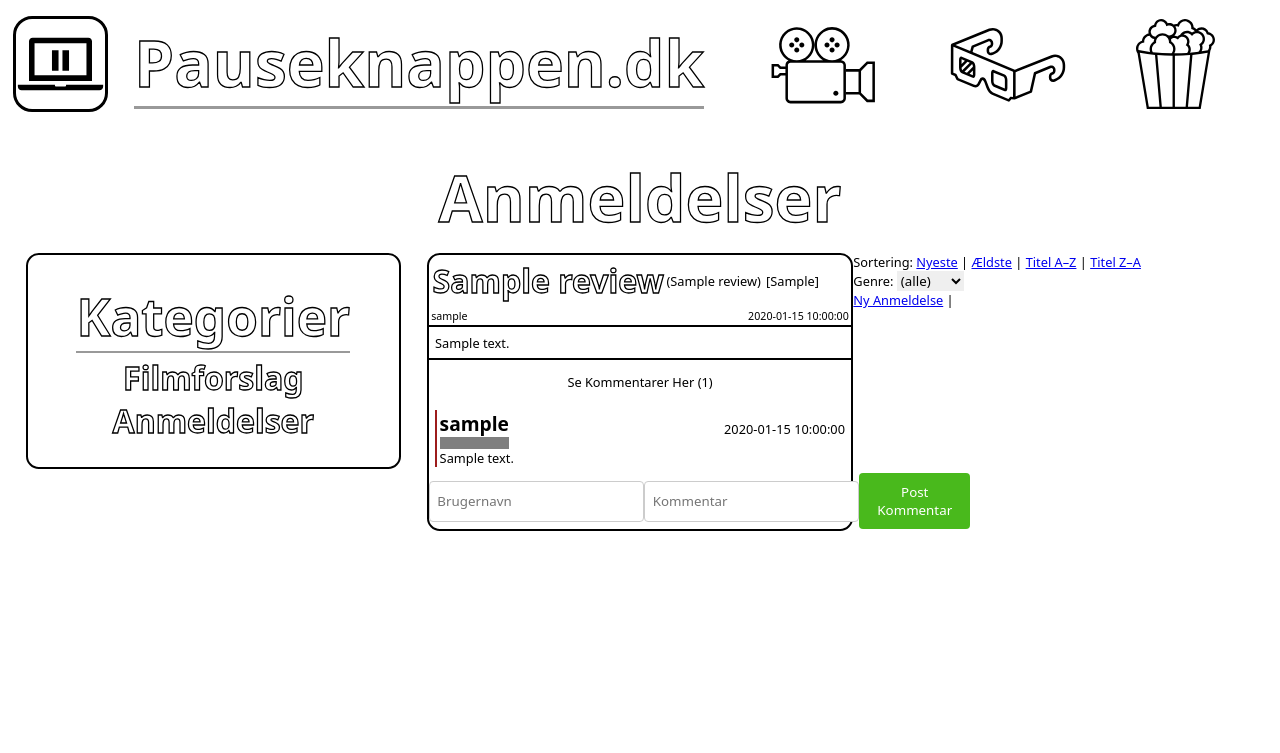
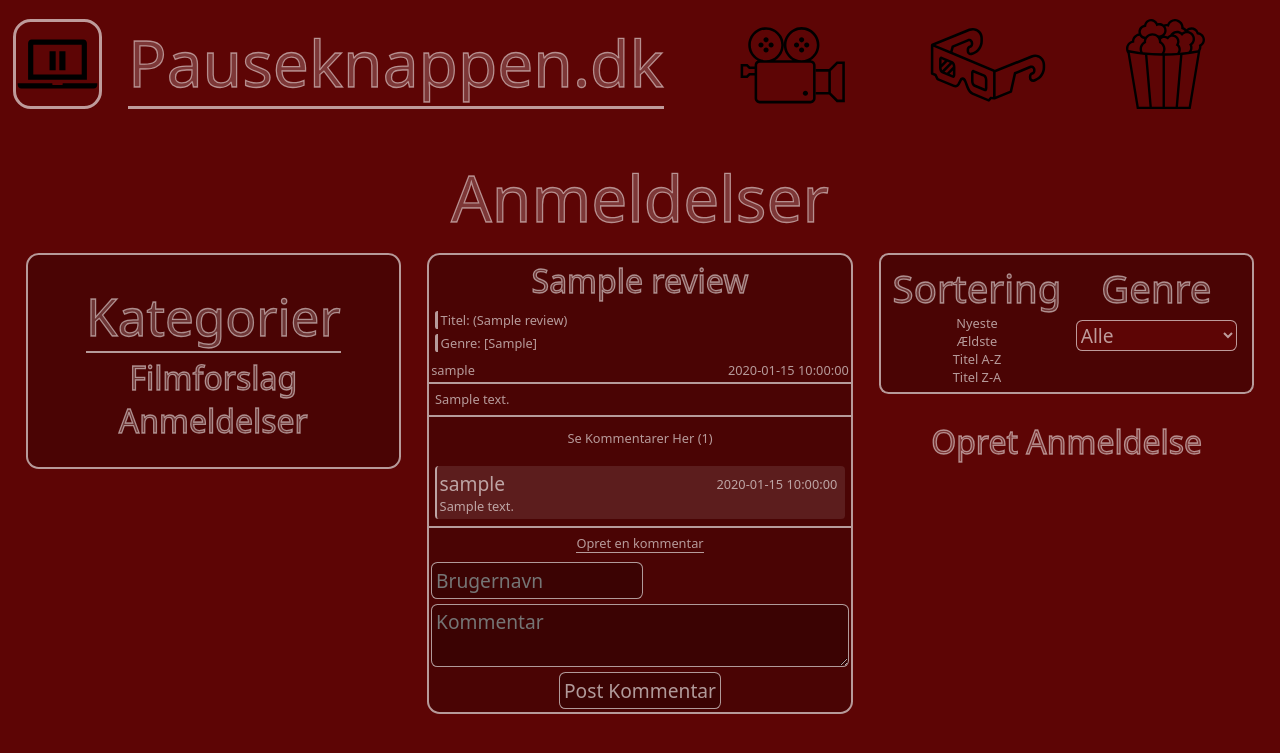
Before and after one commit to BenLikeNuggets/Forum-Projekt, a PHP site: page /pages/Anmeldelser.php in a window 1280 px wide, after a click that opens the changed part. Shown: the top 753 px of the page. Run offline with PHP 8.4, Linux system fonts and the light colour scheme; tables that the repository leaves empty or names only in its code hold one stand-in row (values such as "Sample post"); data that the repository does not hold is empty.

Commit message:
Færddigjorte Produkt

```diff
--- a/assets/stylesheets/main.css
+++ b/assets/stylesheets/main.css
@@ -2,18 +2,26 @@
 /* RESET */
 /* ============================= */
 
-/* RESET BOX */
+/* RESET GENERAL */
 * {
+  box-sizing: border-box;
   border: 0;
   margin: 0;
   padding: 0;
+  outline: none;
 
-  overflow-wrap: break-word;  /* modern & recommended */
-  word-break: normal;         /* optional fallback */
-  white-space: normal;        /* make sure it can wrap */
+  color: inherit;
+  font: inherit;
+  background: none;
+  text-align: inherit;
+  text-align-last: inherit;
+
+  list-style-position: inside;
+  border-color: var(--border-color) !important;
 }
 
 /* RESET LINK */
+html {
   .reset-link {
     display: flex;
     align-items: center;
@@ -26,8 +34,9 @@
     color: inherit;
   }
 
-.reset-link {
-  cursor: pointer;
+  .reset-link:hover {
+    color: rgb(255, 255, 255, 0.5);
+  }
 }
 
 /* RESET SUMMARY */
@@ -36,10 +45,28 @@ summary {
   justify-content: center;
 }
 
+/* DEFAULT HEADERS */
 h1, h2, h3, h4 {
-  color: transparent !important;
-  border-color: rgb(0, 0, 0, 0.4) !important;
-  -webkit-text-stroke: 0.1vw rgba(0, 0, 0, 1);
+  color: var(--f-overskrift);
+  border-color: rgb(0, 0, 0, 0.4);
+  -webkit-text-stroke: 0.1vw var(--f-overskrift-outline);
+}
+
+/* DEFAULT TEXT */
+* {
+  font-family: var(--font-body);
+  overflow-wrap: break-word;  /* modern & recommended */
+  word-break: normal;         /* optional fallback */
+  white-space: normal;        /* make sure it can wrap */
+
+  color: var(--f-opslag-tekst);
+}
+
+/* DEFAULT IMG */
+img {
+  max-width: 100%;
+  height: auto;
+  object-fit: contain;
 }
 
 /* ============================= */
@@ -48,12 +75,15 @@ h1, h2, h3, h4 {
 
 :root {
   /* Accent Colors */
-  /* --f-opslag-bg: #0c090c;
-  --f-kommentar-bg: ;
-  --f-opslag-tekst: #fafaf8;
-  --f-overskrift: ;
-  --f-main-bg: #530003;
-  --f-containere: ; */
+  --f-main-bg: #5d0505;
+
+  --f-containere: rgb(0, 0, 0, 0.2);
+
+  --f-opslag-tekst: rgb(255, 255, 255, 0.6);
+  --f-overskrift: rgb(255, 255, 255, 0.2);
+  --f-overskrift-outline: rgb(255, 255, 255, 0.5);
+
+  --border-color: rgb(255, 255, 255, 0.6);
 
   /* Typography */
   --rem-size: 16px;
@@ -65,15 +95,14 @@ html {
   background-color: var(--f-main-bg);
 }
 
-img {
-  max-width: 100%;
-  height: auto;
-  object-fit: contain;
-}
-
 body {
   display: flex;
   flex-direction: column;
+}
+
+
+a:hover {
+  color:rgb(0, 0, 0, 0.4);
 }
 
 /* ============================= */
@@ -87,6 +116,8 @@ body {
   align-items: center;
   height: 10vw;
   margin-bottom: 1vw;
+
+  background-color: var();
 
   .logoContainer {
     height: auto;
@@ -107,7 +138,6 @@ body {
 
   h1 {
     font-size: 5vw;
-    color: var(--f-overskrift);
     border-bottom: 0.3vw solid black;
     margin-left: 1vw;
   }
@@ -204,6 +234,7 @@ html {
     align-content: stretch;
     justify-content: center;
     flex-direction: column;
+
     width: 33%;
   }
 
@@ -212,7 +243,6 @@ html {
     justify-content: center;
   }
 
-  /* === Oplæg Opstilling === */
   .forum__title {
     display: flex;
     justify-self: center;
@@ -222,16 +252,6 @@ html {
     margin-top: 1vw;
   }
 
-  .forum__filter {
-    display: flex;
-    background-color: var(--f-opslag-bg);
-    padding: 0.5vw;
-    border-radius: 6px;
-    margin-bottom: 12px;
-    color: var(--f-opslag-tekst);
-  }
-
-  /* THREAD */
   .thread {
     display: flex;
     flex-direction: column;
@@ -239,9 +259,11 @@ html {
     margin-bottom: 0.5vw;
     border: 0.2vw solid black;
     border-radius: 1vw;
+    background-color: var(--f-containere);
 
     .thread__header {
       display: flex;
+      flex-direction: column;
 
       padding: 0.3vw;
     }
@@ -250,6 +272,9 @@ html {
       display: flex;
       justify-content: center;
 
+      margin-bottom: 0.5vw;
+
+      text-align: center;
       font-size: 2.5vw;
     }
 
@@ -257,8 +282,12 @@ html {
       display: flex;
       align-items: center;
 
+      margin: 0.2vw;
+      border-left: solid;
+      border-radius: 0.2vw;
+      padding-left: 0.2vw;
+
       font-size: 1vw;
-      margin: 0.2vw;
     }
 
     .thread__meta {
@@ -277,6 +306,7 @@ html {
   }
 
   .comment__container {
+
     .comment__summary {
       padding: 1vw;
       font-size: 1vw;
@@ -288,8 +318,12 @@ html {
       flex-direction: column;
 
       margin: 0.5vw;
-      border-left: 0.2vw solid rgb(157, 28, 28);
+      padding: 0.3vw;
       padding-left: 0.2vw;
+
+      border: 0.2vw;
+      border-left: solid 0.2vw;
+      border-radius: 0.3vw;
 
       background: rgba(255,255,255,0.1);
       backdrop-filter: blur(1px);
@@ -304,33 +338,236 @@ html {
     .comment__username {
       display: inline-flex;
       font-size: 1.5vw;
-      border-bottom: 1vw rgba(0, 0, 0, 0.5) solid;
     }
 
     .comment__date {
       display: inline-flex;
       align-items: center;
+
+      margin-right: 0.3vw;
     }
 
     .comment__text {
       display: flex;
       width: 100%;
     }
+
+    .comment__empty {
+      display: flex;
+      align-self: center;
+      justify-self: center;
+
+      font-size: 2vw;
+    }
   }
 
   .form__container {
     display: flex;
+    justify-content: center;
+    flex-direction: column;
 
-    .form__input {
+    width: 100%;
+
+    border-top: solid black 0.2vw;
+
+    .form__header {
       display: flex;
+      align-self: center;
 
+      border-bottom: 0.1vw solid black;
+      margin: 0.5vw;
+    }
+
+    .form__username, .form__comment, .form__button {
+      border-radius: 0.5vw;
+      border: black solid 0.1vw;
+
+      font-size: 1.5vw;
+
+      padding: 0.3vw;
+      margin: 0.2vw;
+    }
+
+    .form__username {
+      display: flex;
+      flex-grow: 0;
+      justify-content: center;
+      justify-self: center;
+
+      width: 50%;
+
+      background-color: var(--f-containere);
+    }
+
+    .form__comment {
+      display: flex;
+      justify-content: center;
+      justify-self: center;
+
+      resize: vertical;
+      min-height: 2vw;
+      max-height: 10vw;
+
+      background-color: var(--f-containere);
     }
 
     .form__button {
       display: flex;
+      align-self: center;
+      justify-content: center;
+
+      background-color: var(--f-containere);
+
+
+    }
+    .form__button:hover {
+      background-color: rgba(255,255,255,0.4);
+    }
   }
 
+  .filter {
+    display: flex;
+    justify-content: center;
+    justify-self: center;
 
+    padding: 0.5vw;
+    margin: 2vw;
+    margin-top: 0;
+    border: solid black 0.2vw;
+    border-radius: 0.75vw;
+
+    background-color: var(--f-containere);
+    color: var(--f-opslag-tekst);
+
+    .filter__group {
+    display: flex;
+    flex-direction: column;
+    align-items: center;
+
+    width: 50%;
+  }
+
+  .filter__label {
+    display: flex;
+    justify-content: center;
+
+    font-size: 3vw;
+  }
+
+  .filter__select {
+    background-color: var(--f-main-bg);
+    color: var(--f-opslag-tekst);
+
+    width: 90%;
+    font-size: 1.5vw;
+
+    margin-top: 0.5vw;
+    border: solid 0.1vw;
+    border-radius: 0.5vw;
+  }
+  }
+
+  .forum__opret-opslag {
+    display: flex;
+    justify-self: center;
+    align-self: center;
+
+    font-size: 2.5vw;
+  }
+}
+
+html {
+  .form {
+    display: flex;
+    align-items: center;
+    justify-content: center;
+  }
+
+  .form__wrapper {
+    display: flex;
+    flex-direction: column;
+    align-items: center;
+
+    border: solid 0.3vw;
+    border-radius: 1vw;
+    padding: 1vw;
+    margin: 5vw;
+
+    background-color: var(--f-containere);
+  }
+
+  .form__title {
+    text-align: center;
+    font-size: 4vw;
+    margin-bottom: 2vw;
+  }
+
+  .form__error {
+    color: red;
+    margin-bottom: 1vw;
+  }
+
+  .form__body {
+    width: 100%;
+    display: flex;
+    flex-direction: column;
+  }
+
+  .form__label {
+    display: block;
+    text-align: left;
+    margin-bottom: 1vw;
+  }
+
+  .form__input, .form__textarea {
+    box-sizing: border-box;
+    width: 100%;
+    padding: 0.6vw;
+    margin-top: 0.5vw;
+    border: 0.1vw solid ;
+    border-radius: 0.5vw;
+
+    background-color: var(--f-containere);
+    color: var(--f-opslag-tekst);
+  }
+
+  .form__textarea {
+    resize: vertical;
+    min-height: 2vw;
+  }
+
+  .form__actions {
+    display: flex;
+    justify-content: center;
+    margin-top: 0.5vw;
+    gap: 0.4vw;
+  }
+
+  .form__button {
+    background: var(--f-containere);
+    color: var(--f-opslag-tekst);
+    border: none;
+    padding: 10px 18px;
+    border-radius: 4px;
+    cursor: pointer;
+  }
+
+  .form__button:hover {
+    background: var(--f-overskrift);
+  }
+
+  .form__nav {
+    margin-top: 1rem;
+    text-align: center;
+  }
+
+  .form__link {
+    color: inherit;
+    text-decoration: none;
+  }
+
+  .form__link:hover {
+    text-decoration: underline;
   }
 }
 
@@ -338,75 +575,6 @@ html {
 /* UTILITIES */
 /* ============================= */
 
-body * {
-  font-family: var(--font-body);
+/* body * { */
   /* outline: black solid 0.1vw; */
-}
-
-/* ============================= */
-/* COMPONENTS */
-/* ============================= */
-
-
-
-
-
-
-
-
-
-
-
-
-
-
-
-
-
-
-
-
-
-
-
-
-/* FORM */
-
-input[type="text"], textarea {
-  padding: 0.6vw;
-  margin: 0.6vw 0 0.6vw 0;
-  border: 1px solid #ccc;
-  border-radius: 4px;
-}
-
-button {
-  background: #49b91c;
-  color: #fff;
-  border: none;
-  padding: 10px 18px;
-  border-radius: 4px;
-  cursor: pointer;
-}
-
-button:hover {
-    background: #0056b3;
-}
-
-
-.alt {
-  display: flex;
-  align-items: center;
-  justify-content: center;
-  height: 100vh;
-}
-.center-wrapper {
-  display: flex;
-  flex-direction: column;
-  align-items: center;
-  justify-content: flex-start;
-  padding: 24px;
-}
-.center-wrapper form { width: 100%; max-width: 520px;}
-.center-wrapper h1, .center-wrapper p, .center-wrapper form { text-align: center; }
-.center-wrapper label { display: block; text-align: left; }
-.center-wrapper input[type="text"], .center-wrapper textarea { box-sizing: border-box; }
+/* } */
--- a/note to self.txt
+++ b/note to self.txt
@@ -1,4 +1,3 @@
-
 
 
 
--- a/pages/Anmeldelser.php
+++ b/pages/Anmeldelser.php
@@ -92,7 +92,7 @@
         </section>
 
         <!-- Middle -->
-        <section class="layout__col">
+        <section class="layout__col" closed>
             <?php if (!empty($comment_error)): ?>
                 <p class="forum__error"><?= htmlspecialchars($comment_error) ?></p>
             <?php endif; ?>
@@ -104,9 +104,9 @@
                             <h2 class="thread__title">
                                 <?= htmlspecialchars($rev['title']) ?>
                             </h2>
-                            <small class="thread__subtitle">(<?= htmlspecialchars($rev['film_title']) ?>)</small>
+                            <small class="thread__subtitle">Titel: (<?= htmlspecialchars($rev['film_title']) ?>)</small>
                             <?php if (!empty($rev['genre'])): ?>
-                                    <small class="thread__genre">[<?= htmlspecialchars($rev['genre']) ?>]</small>
+                                    <small class="thread__genre">Genre: [<?= htmlspecialchars($rev['genre']) ?>]</small>
                             <?php endif; ?>
                         </header>
                         <small class="thread__meta">
@@ -135,21 +135,20 @@
                                         </div>
                                     <?php endforeach; ?>
                                 <?php else: ?>
-                                    <p class="comment__empty">Ingen kommentarer endnu.</p>
+                                    <h1 class="comment__empty">Ingen kommentarer endnu.</h1>
                                 <?php endif; ?>
                             </div>
-
                             <form class="form__container" method="post" action="">
+                                <p class="form__header">Opret en kommentar</p>
                                 <input type="hidden" name="action" value="add_review_comment">
                                 <input type="hidden" name="review_id" value="<?= (int)$rev['id'] ?>">
-                                <input class="form__input" type="text" name="comment_username" placeholder="Brugernavn" required>
-                                <input class="form__input" type="text" name="comment_text" placeholder="Kommentar" required>
+                                <input class="form__username" type="text" name="comment_username" placeholder="Brugernavn" required>
+                                <textarea class="form__comment" type="text" name="comment_text" placeholder="Kommentar" required></textarea>
                                 <button class="form__button" type="submit">Post Kommentar</button>
                             </form>
                         </details>
                     </article>
 
-                    <hr class="thread__divider">
                 <?php endforeach; ?>
             <?php else: ?>
                 <p class="forum__empty">
@@ -158,35 +157,36 @@
             <?php endif; ?>
         </section>
 
+        <!-- Højre Layout -->
         <section class="layout__col layout__col--right">
             <form class="filter" method="get">
                 <div class="filter__group">
-                    <span class="filter__label">Sortering:</span>
-                    <a class="filter__link" href="?sort=newest<?= $genreFilter !== '' ? '&genre=' . urlencode($genreFilter) : '' ?>">Nyeste</a> |
-                    <a class="filter__link" href="?sort=oldest<?= $genreFilter !== '' ? '&genre=' . urlencode($genreFilter) : '' ?>">Ældste</a> |
-                    <a class="filter__link" href="?sort=title_az<?= $genreFilter !== '' ? '&genre=' . urlencode($genreFilter) : '' ?>">Titel A–Z</a> |
-                    <a class="filter__link" href="?sort=title_za<?= $genreFilter !== '' ? '&genre=' . urlencode($genreFilter) : '' ?>">Titel Z–A</a>
+                    <h1 class="filter__label">Sortering</h1>
+                    <a class="reset-link" href="?sort=newest<?= $genreFilter !== '' ? '&genre=' . urlencode($genreFilter) : '' ?>">Nyeste</a>
+                    <a class="reset-link" href="?sort=oldest<?= $genreFilter !== '' ? '&genre=' . urlencode($genreFilter) : '' ?>">Ældste</a>
+                    <a class="reset-link" href="?sort=title_az<?= $genreFilter !== '' ? '&genre=' . urlencode($genreFilter) : '' ?>">Titel A-Z</a>
+                    <a class="reset-link" href="?sort=title_za<?= $genreFilter !== '' ? '&genre=' . urlencode($genreFilter) : '' ?>">Titel Z-A</a>
                 </div>
 
                 <div class="filter__group">
-                    <label class="filter__label">Genre:
+                    <h1 class="filter__label">Genre</h1>
                     <select class="filter__select" name="genre" onchange="this.form.submit()">
-                            <option value="">(alle)</option>
+                        <option value="">Alle</option>
                         <?php foreach ($genres as $g): ?>
                             <option value="<?= htmlspecialchars($g) ?>" <?= $g === $genreFilter ? 'selected' : '' ?>>
                                 <?= htmlspecialchars($g) ?>
                             </option>
                         <?php endforeach; ?>
                     </select>
-                    </label>
                 </div>
 
                 <input type="hidden" name="sort" value="<?= htmlspecialchars($sort) ?>">
 
-                <nav class="forum__nav">
-                    <a class="nav__link" href="/pages/OpretAnmeldelse.php">Ny Anmeldelse</a> |
+
+            </form>
+            <nav class="forum__opret-opslag">
+                <a class="reset-link" href="/pages/OpretAnmeldelse.php"><h1>Opret Anmeldelse</h1></a>
             </nav>
-            </form>
         </section>
     </main>
 </body>
```
Also changed, not shown: assets/stylesheets/checkbox-filled-ripple.css (deleted, +0 -95 lines), pages/Filmforslag.php (+14 -16 lines), pages/OpretAnmeldelse.php (+28 -14 lines), pages/OpretFilmforslag.php (+25 -13 lines), index.php (line endings or trailing spaces). Lines whose indentation alone changed are shown as unchanged.
